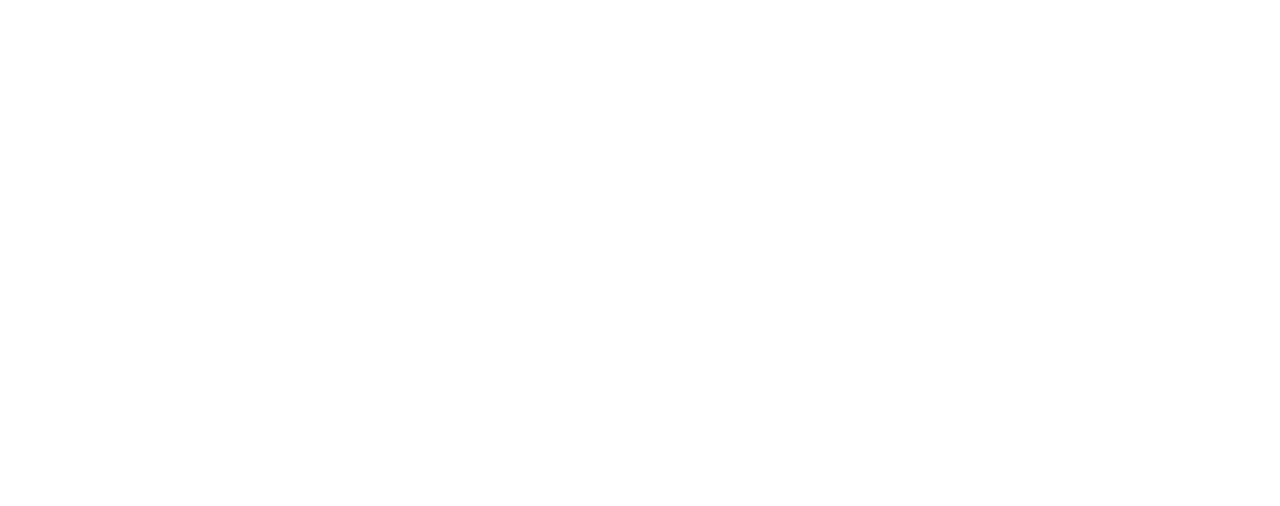
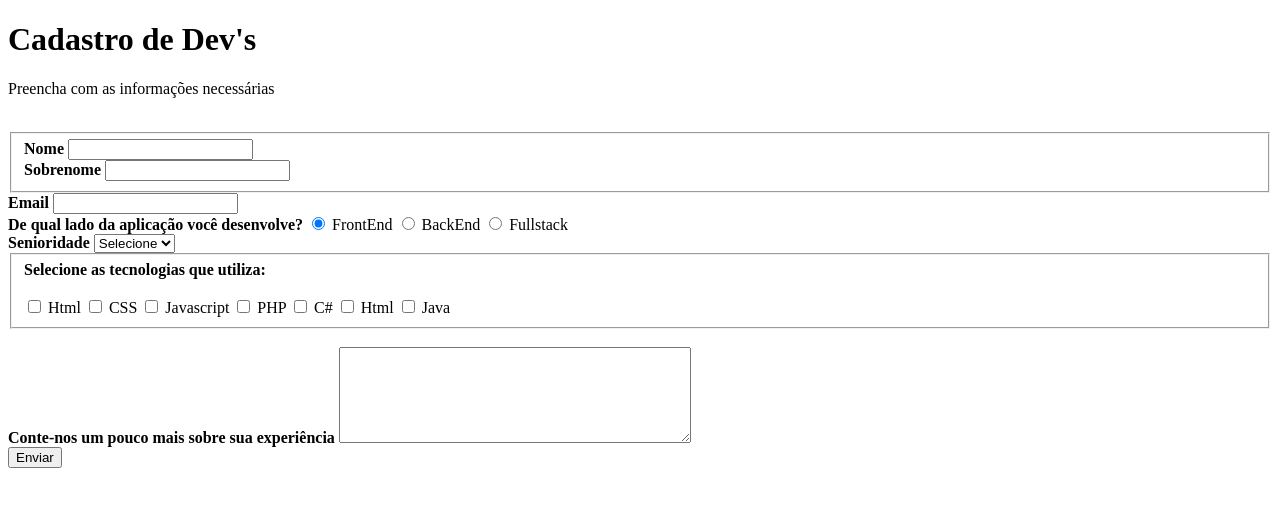
Before and after one commit to alephnascimento/PaginaHtml, a plain HTML site: page index.html in a window 1280 px wide. Drawn offline with Linux system fonts and the light colour scheme.

Commit message:
commit 03

```diff
--- a/index.html
+++ b/index.html
@@ -2,14 +2,109 @@
 <html lang="en">
 
 <head>
+    <!--Metadados-->
     <meta charset="UTF-8">
     <meta http-equiv="X-UA-Compatible" content="IE=edge">
-    <meta name="viewport" content="width=device-width, initial-scale=1.0">
+    <meta name="viewport" content="width=device-width, initial-scale=1.0,shrink-to-fit=no">
     <title>PaginaHtml</title>
+
 </head>
 
 <body>
-    <div></div>
+    <!--Cabeçalho com titulo e subtitulo-->
+    <div>
+        <h1>Cadastro de Dev's</h1>
+        <p>Preencha com as informações necessárias</p>
+        <br>
+    </div>
+    <!--Inicio do Formulario-->
+    <form>
+        <fieldset class="Grupo">
+            <!--Campo de nome com legenda "nome"-->
+            <div class="Campo">
+                <label for="Nome">
+                    <strong>Nome</strong>
+                </label>
+                <input type="text" name="Nome" id="Nome" required>
+            </div>
+            <!--Campo de Sobrenome com legenda "Sobrenome"-->
+            <div class="Campo">
+                <label for="Sobrenome">
+                    <strong>Sobrenome</strong>
+                </label>
+                <input type="text" name="Sobrenome" id="Sobrenome" required>
+            </div>
+        </fieldset>
+        <!--Campo email-->
+        <div class="Campo">
+            <label for="email">
+                <strong>Email</strong>
+            </label>
+            <input type="email" name="email" id="email" required>
+        </div>
+        <!--Campo de desenvolvimento web opção de 3 botoes de seleção-->
+        <div class="Campo">
+            <label>
+                <strong>De qual lado da aplicação você desenvolve?</strong>
+            </label>
+            <label>
+                <input type="radio" name="devweb" value="FrontEnd" checked>
+                FrontEnd
+            </label>
+            <label>
+                <input type="radio" name="devweb" value="BackEnd">
+                BackEnd
+            </label>
+            <label>
+                <input type="radio" name="devweb" value="FrontEnd">
+                Fullstack
+            </label>
+        </div>
+        <div class="Campo">
+            <label>
+                <strong>Senioridade</strong>
+            </label>
+            <select id="senioridade" required>
+                <option select value>Selecione</option>
+                <option>Junior</option>
+                <option>Pleno</option>
+                <option>Senior</option>
+            </select>
+        </div>
+        <!--Campo de selecao de tecnologias escolha de 1 ou mais checkbox-->
+        <fieldset class="grupo">
+            <div id="check">
+                <label>
+                    <strong>Selecione as tecnologias que utiliza:</strong>
+                </label>
+                <br>
+                <br>
+                <input type="checkbox" id="tecnologia1" name="tecnologia1" value="Html">
+                <label for="tecnologia1">Html</label>
+                <input type="checkbox" id="tecnologia2" name="tecnologia2" value="CSS">
+                <label for="tecnologia2">CSS</label>
+                <input type="checkbox" id="tecnologia3" name="tecnologia3" value="Javascript">
+                <label for="tecnologia3">Javascript</label>
+                <input type="checkbox" id="tecnologia4" name="tecnologia4" value="PHP">
+                <label for="tecnologia4">PHP</label>
+                <input type="checkbox" id="tecnologia5" name="tecnologia5" value="C#">
+                <label for="tecnologia5">C#</label>
+                <input type="checkbox" id="tecnologia6" name="tecnologia6" value="Python">
+                <label for="tecnologia6">Html</label>
+                <input type="checkbox" id="tecnologia7" name="tecnologia7" value="Java">
+                <label for="tecnologia7">Java</label>
+            </div>
+        </fieldset>
+        <!--Caixa de texto-->
+        <div class="campo">
+            <br>
+            <label for="experiencia">
+                <strong>Conte-nos um pouco mais sobre sua experiência</strong>
+            </label>
+            <textarea rows="6" style="width: 26em" id="experiencia" name="experiencia"></textarea>
+        </div>
+        <button class="botao" type="submit" onsubmit>Enviar</button>
+    </form>
 </body>
 
 </html>
```
